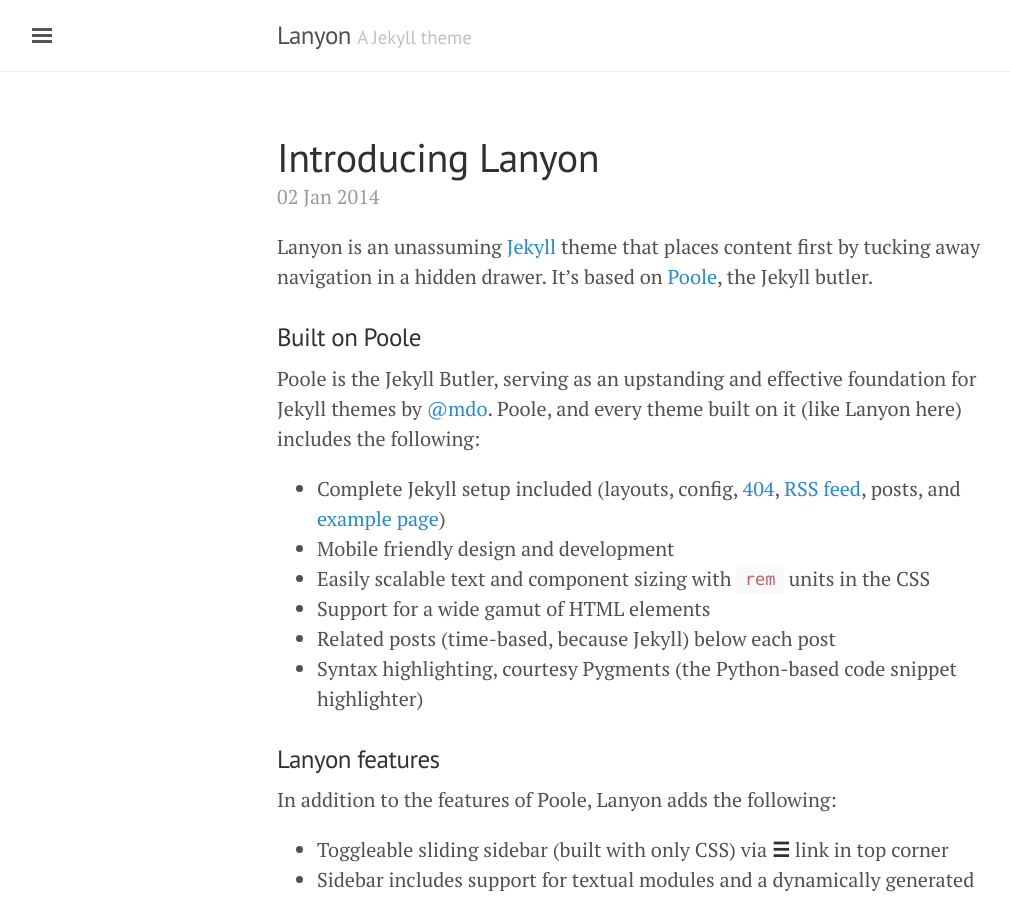
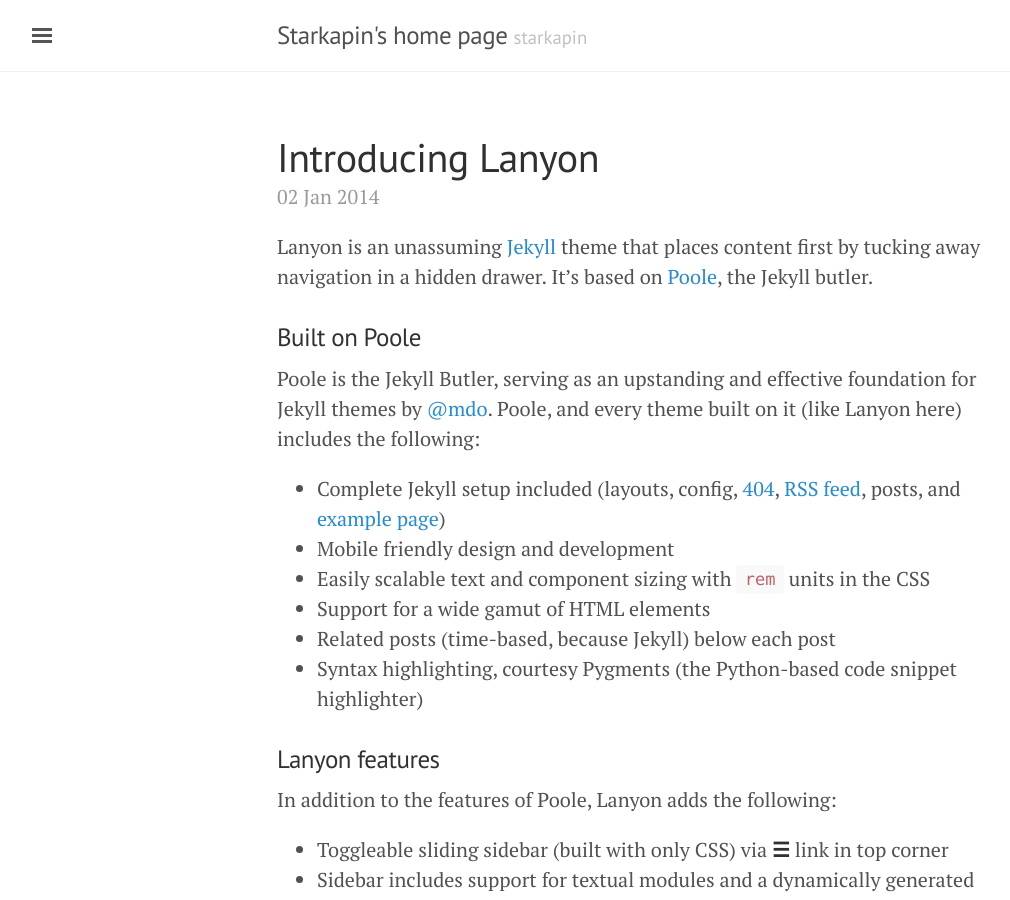
Before and after one commit to Sunggu/sunggu.github.com, a Jekyll site: the page built from index.html, in a window 1280 px wide and 900 px high. Shown: the whole window, without its empty margins (3-1013 px from the left). Built offline with Jekyll 4.4.1, drawn with Linux system fonts in a browser that asks for light colours; the list of posts is cut into pages by our own code.

Commit message:
Update _config change my info

```diff
--- a/_config.yml
+++ b/_config.yml
@@ -5,18 +5,18 @@
 relative_permalinks: true
 
 # Setup
-title:               Lanyon
-tagline:             'A Jekyll theme'
+title:               Starkapin's home page
+tagline:             'starkapin'
 description:         'A reserved <a href="http://jekyllrb.com" target="_blank">Jekyll</a> theme that places the utmost gravity on content with a hidden drawer. Made by <a href="https://twitter.com/mdo" target="_blank">@mdo</a>.'
-url:                 http://lanyon.getpoole.com
+url:                 http://sunggu.github.io/
 baseurl:             ''
 paginate:            5
 
 # About/contact
 author:
-  name:              Mark Otto
-  url:               https://twitter.com/mdo
-  email:             markdotto@gmail.com
+  name:              Seungku Yu
+  url:               http://starkapin.tistory.com/
+  email:             yuseungku@gmail.com
 
 # Custom vars
 version:             1.0.0
```
